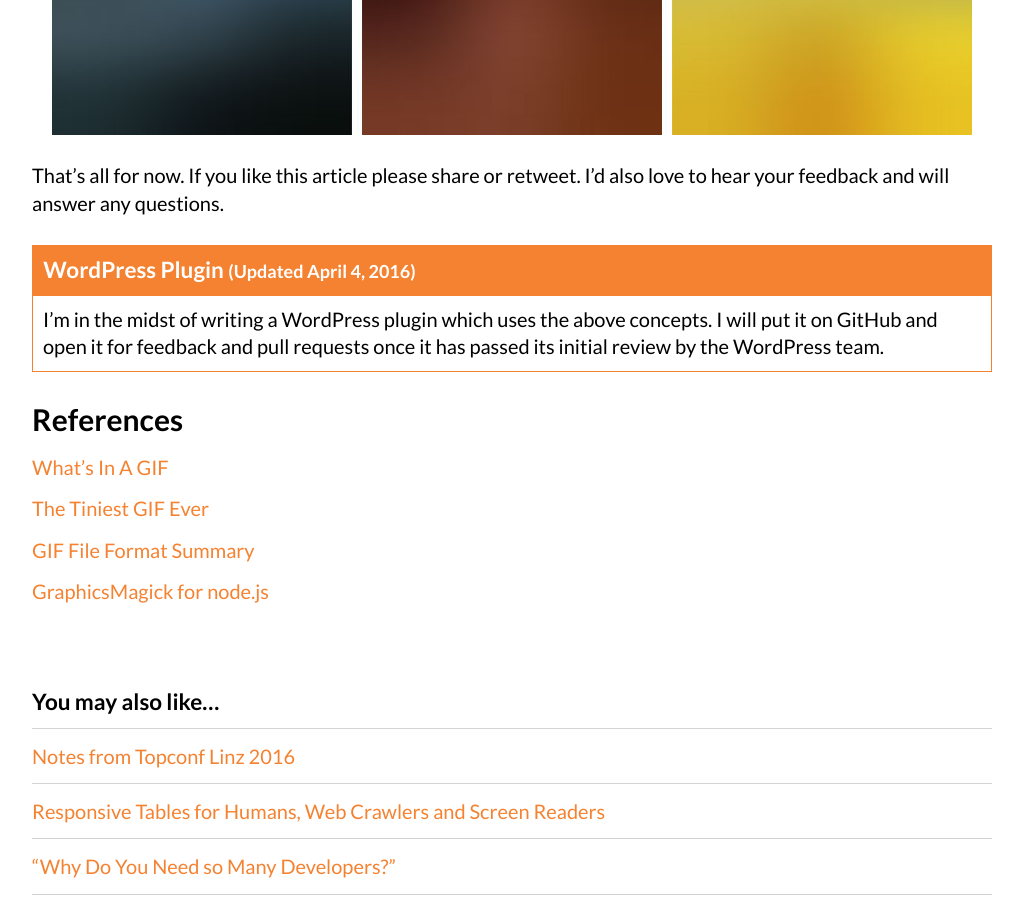
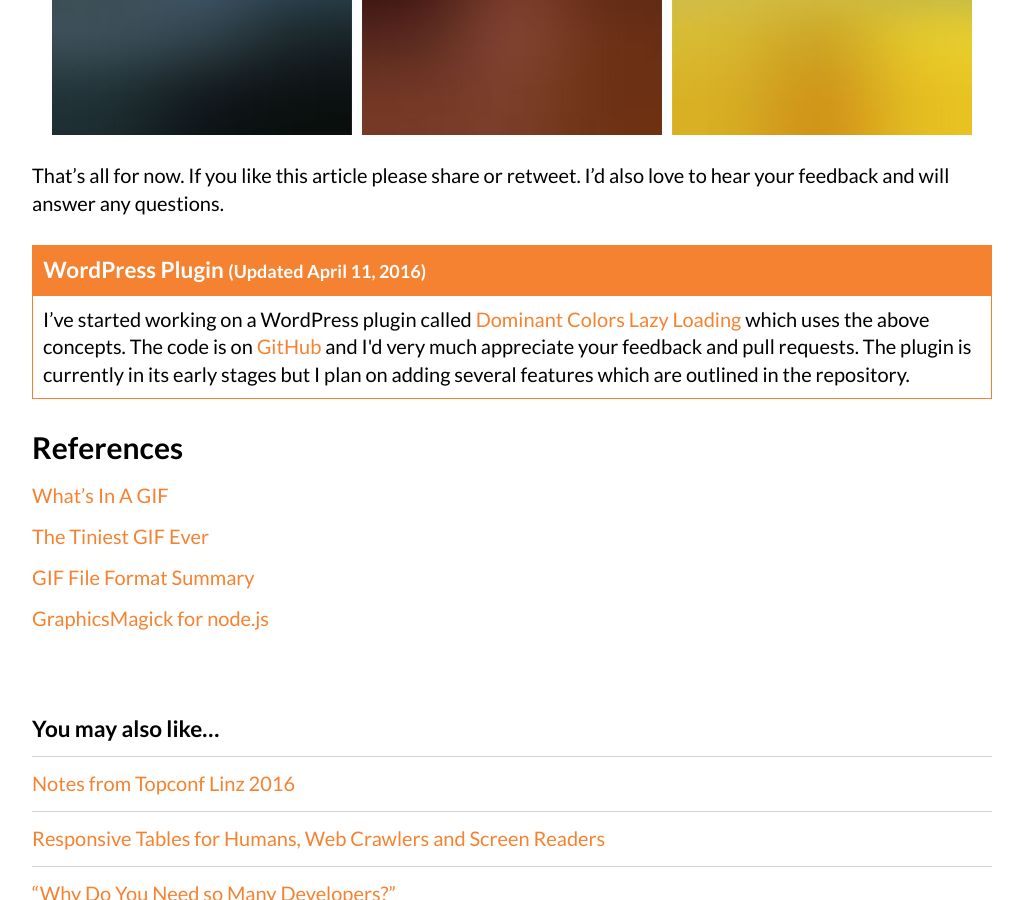
Before and after one commit to Lorti/manu.ninja, a Jekyll site: the page built from _posts/2016-03-09-dominant-colors-for-lazy-loading-images.md, in a window 1280 px wide and 900 px high, scrolled down 5408 px. Shown: the whole window, without its empty margins (128-1151 px from the left). Built offline with Jekyll 4.4.1, drawn with Linux system fonts in a browser that asks for light colours; nearby versions of some CDN libraries; comment, search, counter and statistics services are not loaded.

Commit message:
panel for WordPress plugin updated

```diff
--- a/_posts/2016-03-09-dominant-colors-for-lazy-loading-images.md
+++ b/_posts/2016-03-09-dominant-colors-for-lazy-loading-images.md
@@ -158,8 +158,10 @@
 That's all for now. If you like this article please share or retweet. I'd also love to hear your feedback and will answer any questions.
 
 <div class="Panel">
-    <h3 class="Panel-heading">WordPress Plugin <small>(Updated April 4, 2016)</small></h3>
-    <p class="Panel-body">I’m in the midst of writing a WordPress plugin which uses the above concepts. I will put it on GitHub and open it for feedback and pull requests once it has passed its initial review by the WordPress team.</p>
+    <h3 class="Panel-heading">WordPress Plugin <small>(Updated April 11, 2016)</small></h3>
+    <p class="Panel-body">
+        I’ve started working on a WordPress plugin called <a href="https://wordpress.org/plugins/dominant-colors-lazy-loading/">Dominant Colors Lazy Loading</a> which uses the above concepts. The code is on <a href="https://github.com/Lorti/dominant-colors-lazy-loading-wordpress-plugin">GitHub</a> and I'd very much appreciate your feedback and pull requests. The plugin is currently in its early stages but I plan on adding several features which are outlined in the repository.
+    </p>
 </div>
 
 ## References
```
